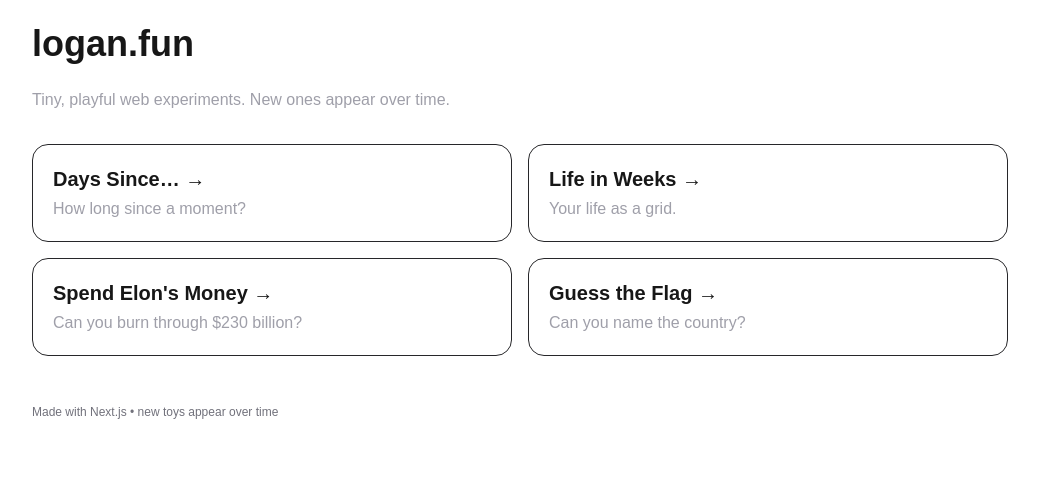
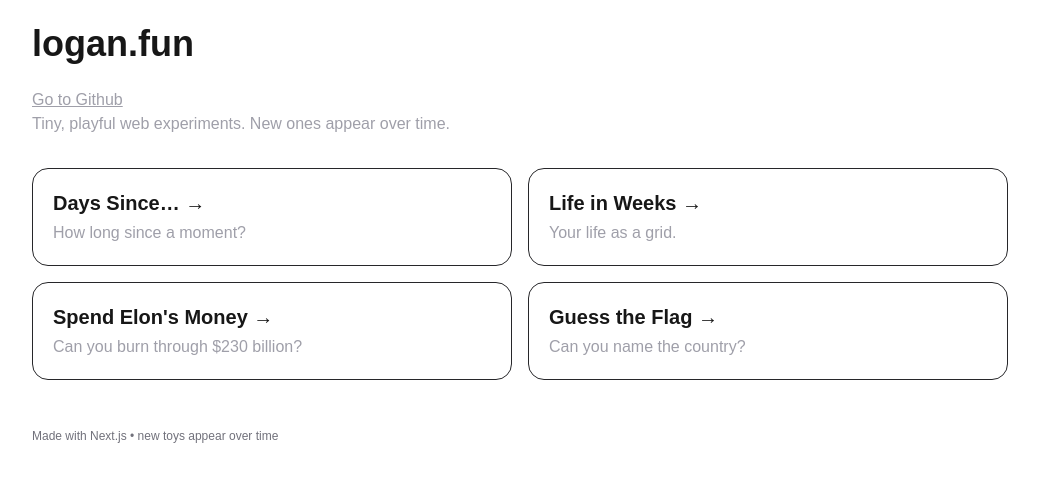
Before and after one commit to CustomDevv/logan.fun, a Next.js app: page / in a window 1280 px wide. Shown: the top 482 px of the page, without its empty margins (120-1159 px from the left). Built offline with nearby package versions, Linux system fonts and the light colour scheme.

Commit message:
Update page.tsx

```diff
--- a/src/app/page.tsx
+++ b/src/app/page.tsx
@@ -11,6 +11,7 @@ export default function Home() {
   return (
     <main className="min-h-screen max-w-5xl mx-auto p-6">
       <h1 className="text-4xl font-bold mb-6">logan.fun</h1>
+      <Link href="https://github.com/CustomDevv/logan.fun" className="text-zinc-400 mb-8 underline hover:text-blue-600 dark:hover:text-blue-400">Go to Github</Link>
       <p className="text-zinc-400 mb-8">Tiny, playful web experiments. New ones appear over time.</p>
       <div className="grid sm:grid-cols-2 gap-4">
         {tiles.map(t => (
```
